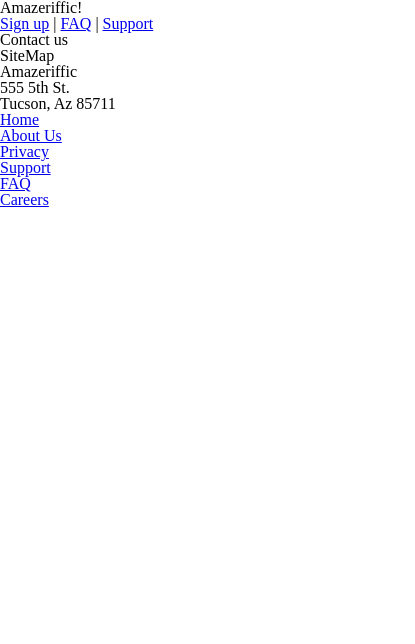
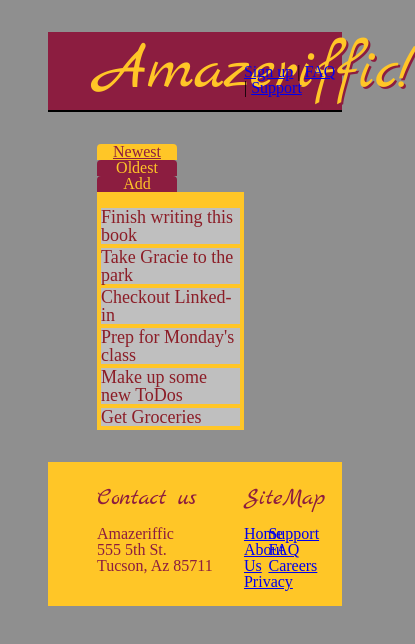
Before and after one commit to StoneAngelTechnologiesLLC/Simple-registration-form-Utilizing-jQuery-, a plain HTML site: page index.html in a window 390 px wide. Shown: the whole page, 415 px wide, since content can reach past the window. Drawn offline with nearby package versions, Linux system fonts and the light colour scheme.

Commit message:
final version complete

```diff
--- a/JavaScripts/app.js
+++ b/JavaScripts/app.js
@@ -4,135 +4,177 @@
 
 //			If opening browser off-line, jQuery code will not be recognized by your computer!
 
+var main = function()
+{
+	"use strict";
+	//										** Phase #5
 
-// *** Uncomment the lines 8 thru 12 as well as line 62, 85 & 86 below to begin Phases 1-6b ***
-//  Uncomment each Phase, in order. Open HTML file in browser after uncommenting a phase to see result
+	var toDos = [
+					"Get Groceries",
+					"Make up some new ToDos",
+					"Prep for Monday's class",
+					"Checkout Linked-in",
+					"Take Gracie to the park",
+					"Finish writing this book"
+				];
 
-// var main =
+	$(".tabs a span").toArray().forEach(function(element)
+	{
+		var $element = $(element);
 
-// 	function()
-// 	{
-// 		"use strict";
+		// To create an event("click") handler for this element
+		$(element).on("click", function()
+		{
+			//since we are using jQuery version of element,
+			//We will create temporary variable
+			//so we don't have to re-create it.
+			var $content, $input, $button;
 
-// 		$(".comments button").on("click",  function(event)
-												//		Uncomment for block below for Phase# 1
-											    // {
-											   	// 		console.log("hello World!");
-											   	// }
+			$(".tabs a span").removeClass("active");
+			$element.addClass("active");
+			$("main .content").empty();
 
-											   	   //		Uncomment for block below for Phase# 2
-											   	   // {
-											   	   // 		$(".comments-input").append("<p>This is a new comment<p/>");
-											   	   // }
+			if ($element.parent().is(":nth-child(1)"))
+			{
+				$(".mainContainer").css("width", "66.66%");
+				$content = $("<ul>");
+				// for (var i = 0; i <= toDos.length; i++) // 1st to last
+				for (var i = toDos.length-1; i >= 0; i--)  // last to 1st
+				{
+					$content.append($("<li>").text(toDos[i]));
+				}
+				//$("main .content").append($content);
+				//$content.append($("<li>").text("hello"));
+			}
 
-											   	      //        Uncomment for block below for Phase# 3
-											   	      // {
-											   	      // 		var $new_comment = $("<p>");
-											   	      // 		$new_comment.text("This is a new comment");
-											   	      //
-											   	      //        $(".comments-input").append($new_comment);
-											   	      // }
+			else if ($element.parent().is(":nth-child(2)"))
+			{
+				$(".mainContainer").css("width", "66.66%");
+				$content = $("<ul>");
+				toDos.forEach(function (todo)
+				{
+					$content.append($("<li>").text(todo));
+				});
+			}
+			else if ($element.parent().is(":nth-child(3)"))
+			{
+				$(".mainContainer").css("width", "33.2%");
+				$input = $("<input>");
 
-											   	         //		Uncomment for block below for Phase# 4
-											   	         // {
-											   	         // 	var $new_comment = $("<p>").text("This is a new comment");
-											   	         // 	$(".comments-input").append($new_comment);
-											   	         // }
+				$button = $("<button>").text("ASU");
 
-											   	    //	Uncomment for block below for Phase# 5
-											   		// {
-											   		// 	var $new_comment = $("<p>"),
+				$button.on("click", function()
+				{
+					if($input.val() !== "")
+					{
+						toDos.push($input.val());
+						$input.val("");
+					}
+				});
 
-											   		// 	comment_text = $(".comments input").val();
+				$content = $("<div>").append($input, $button);
+			}
 
-											   		// 	$new_comment.text(comment_text);
+ 			$("main .content").append($content);
+			return false;
+		});
+	});
 
-											   		// 	$(".comments-input").append($new_comment);
-											   		// }
+	$(".tabs a:first-child span").trigger("click");
+	};
 
-
-											   		//  Uncomment for block below for Phase# 6-a
-		      //                                       {
-								// 			   			var $new_comment;
-
-								// 			   			if ($(".comments input").val() !== "")
-								// 			   			{
-								// 			   				$new_comment = $("<p>").text($(".comments input").val());
-								// 			   				$new_comment.hide();
-								// 			   				$(".comments-input").append($new_comment);
-								// 			   				//Defualt parameter value is 400/ms:
-								// 							//Either value, number (500) or string ("500") data-type will be accepted.
-								// 							$new_comment.fadeIn(1000);
-								// 			   				$(".comments input").val("");
-								// 			   			}
-								//
-
-				// *** Uncomment the line below for Phases 1-6b ***				   		}
-								// );
-
-	//	   Uncomment for block below for Phase# 6-b
-		// $(".comments input").on("keypress", function (event)
-		// {
-		// 	var $new_comment;
-
-		// 	if (event.keyCode === 13)
-		// 	{
-		// 		if ($(".comments input").val() !== "")
-		// 		{
-		// 			$new_comment = $("<p>").text($(".comments input").val());
-		// 			$new_comment.hide();
-		// 			$(".comments-input").append($new_comment);
-		// 			//Defualt parameter value is 400/ms:
-		// 			//Either value, number (500) or string ("500") data-type will be accepted.
-		// 			$new_comment.fadeIn(1000);
-		// 			$(".comments input").val("");
-		// 		}
-
-		// 	}
-		// });
-     // *** Uncomment the 2 lines below for Phases 1-6b ***
- //    };
-	// $(document).ready(main);
-
-
-	// 						***	FINAL Phase# 7 ***
-	// Comment out the code below before beginning the instructions
-	// at begining of this file, to fire Phase# 1 correctly.
+$(document).ready(main);
 
 
 
-var main = function()
-{
-	"use strict";
+	//$(".tabs a:first-child span").trigger("click");
+	// //									** Phase #4 Using A ForEach Loop, Array
 
-	var addCommentFromInputBox = function()
-	{
-		var $new_comment;
+	// 	$(".tabs a span").toArray().forEach(function (element)
+	// 	{
+	// 		// To create an event("click") handler for this element
+	// 		$(element).on("click", function()
+	// 		{
+	// 			$("tabs. a span").removeClass("active");
+	// 			$(element).addClass("active");
+	// 			$("main .content").empty();
+	// 			return false;
+	// 		});
 
-		if ($(".comments input").val() !== "")
-			{
-		 		$new_comment = $("<p>").text($(".comments input").val());
-		 		$new_comment.hide();
-		 		$(".comments-input").append($new_comment);
-		 		//				fadeIn function's Defualt parameter value is 400/ms:
-		 		//		Either value: number (500) or string ("500") data-type will be accepted.
-		 		$new_comment.fadeIn(1000);
-		 		$(".comments input").val("");
-		 	}
-	};
+	// 	});
+ // 	//  //								** Phase #3 Using A For Loop
 
-	$(".comments button").on("click",  function(event)
-	{
-		addCommentFromInputBox();
-	});
+	// //  var tabnumber;
+	// //  for (tabNumber = 1; tabnumber <= 3; tabnumber++)
+	// //  {
+	// //  	var tabSelector = ".tabs a:nth-child("+ tabNumber +") span";
+	// //  }
 
-	$(".comments input").on("keypress", function (event)
-	{
-		if (event.keyCode === 13)
-		{
-			addCommentFromInputBox();
-		}
-	});
-};
+	// //  $(tabSelector).on("click", function()
+	// //  {
+	// //  	$(".tabs span").removeClass("active");
+	// //  	$(tabSelector).addClass("active");
+	// //  	return false;
+	// //  })
 
-$(document).ready(main);
+ // 	// //  	//  						** Phase #2 Refactoring Using A Funstion
+
+	// // // var makeTabActive = function(tabNumber)
+	// // // {
+	// // // 	// construct the selector from the tab number
+	// // // 	var tabSelector = ".tabs a:nth-child("+ tabNumber +") span";
+	// // // 	$(".tabs span").removeClass("active");
+	// // // 	$(tabSelector).addClass("active");
+	// // // }
+
+	// // // //  						** Phase #2 Refactoring Using A Funstion
+
+	// // // $(".tabs a:nth-child(1)").on("click", function ()
+	// // // {
+	// // // 	makeTabActive(1);
+
+	// // // 	// //  					** Phase #1 Creating The Tab Functonality
+
+	// // // 	// // To make ALL tabs INACTIVE.
+	// // // 	// $(".tabs span").removeClass("active");
+
+	// // // 	// // To make 1st tab ACTIVE
+	// // // 	// $(".tabs a:nth-child(1) span").addClass("active");
+
+	// // // 	// // To empty main section, in order to re-create it
+	// // // 	// $("main .content").empty();
+
+	// // // 	// To return false, so we don't follow the link
+	// // // 	return false;
+	// // // });
+
+	// // // //  						** Phase #2 Refactoring Using A Funstion
+
+	// // // $(".tabs a:nth-child(2)").on("click", function()
+	// // // {
+	// // // 	makeTabActive(2);
+	// // // 	// //  					** Phase #1 Creating The Tab Functonality
+
+	// // // 	// $(".tabs span").removeClass("active");
+	// // // 	// $(".tabs a:nth-child(2) span").addClass("active");
+	// // // 	// $("main .content").empty();
+	// // // 	return false;
+	// // // });
+
+	// // // //  						** Phase #2 Refactoring Using A Funstion
+
+	// // // $(".tabs a:nth-child(3)").on("click", function()
+	// // // {
+	// // // 	makeTabActive(3);
+	// // // 	// //  					** Phase #1 Creating The Tab Functonality
+
+	// // // 	// $(".tabs span").removeClass("active");
+	// // // 	// $(".tabs a:nth-child(3) span").addClass("active");
+	// // // 	// $("main .content").empty();
+	// // // 	return false;
+	// // // });
+
+
+// };
+
+// $(document).ready(main);
--- a/Styles/style.css
+++ b/Styles/style.css
@@ -330,7 +330,7 @@
     }
 */
 /* For large screens or landscape tablets*/
-@media only screen and (min-width: 777px)
+@media only screen and (min-width: 1px)
 {
     .col-sm-00  {display: initial;}
     .col-md-00  {display: initial;}
@@ -357,9 +357,24 @@
     float:              left;
 }
 
-     [class*="col-lg-"]
+    /* [class*="col-lg-"]
     {
         border: 4px solid gray;
+    }*/
+
+    button
+    {
+        background: #8c1d40;
+        border-color: #bfbfbf;
+        border-radius: 1rem;
+        color: #ffc627;
+        font-size:1rem;
+        font-weight: bolder;
+        height: 1.2rem;
+        margin-bottom: .2rem;
+        margin-top:.2rem;
+        text-align: center;
+        width: 3.2rem;
     }
 
     body
@@ -367,10 +382,19 @@
         background-color: #8f8f8f;
     }
 
-    /*.contact
+    .content li
     {
-
-    }*/
+        background-color: #bfbfbf;
+        color: #8c1d27;
+        font-size: 1.125rem;
+        margin-bottom: .25rem;
+        margin-left: .25rem;
+        margin-right: .25rem;
+    }
+    .content li:first-child
+    {
+        margin-top: 1rem;
+    }
 
     footer
     {
@@ -380,10 +404,16 @@
         padding-top: 1rem;
     }
 
+    .footerHeader1
+    {
+        margin-left: 16.66%;
+    }
     header
     {
+        background-color: #8c1d40;
         border-bottom: 2px solid black;
         height: 5rem;
+        margin-top: 2rem;
     }
     html
     {
@@ -395,6 +425,7 @@
     {
 
         height: 4rem;
+        margin-left: 16.66%;
     }
 
     .header2
@@ -422,9 +453,34 @@
 
     }
 
+    input
+    {
+        background-color: #bfbfbf;
+        color: #8c1d27;
+        font-size: 1rem;
+        font-weight: bold;
+        height: 1.25rem;
+        margin-bottom: .1rem;
+        margin-left: .25rem;
+        margin-right: 1.15rem;
+        text-align: center;
+        text-shadow: 1px 1px #ffc627;
+        width: 10rem;
+    }
+
     main
     {
-        height: 20rem;
+        margin-left: 16.66%;
+        padding-bottom: 2rem;
+        padding-top: 2rem;
+    }
+    .mainContainer
+    {
+        background-color: #ffc627;
+    }
+
+    .padDown
+    {
         padding-top: 1rem;
     }
 
@@ -433,6 +489,30 @@
         content:            "";
         clear:              both;
         display:            block;
+    }
+    .tabs
+    {
+        background-color: #8f8f8f;
+    }
+    .tabs a span
+    {
+        background-color: #8c1d40;
+        border-radius: .25rem .25rem 0 0;
+        color: #ffc627;
+        display: inline-block;
+        text-align: center;
+        width: 5rem;
+    }
+
+    .tabs a span.active
+    {
+        background-color: #ffc627;
+        border-radius: .25rem .25rem 0 0;
+        color: #8c1d40;
+        display: inline-block;
+        text-align: center;
+        text-decoration: underline;
+        width: 5rem;
     }
     /*.siteMap
     {
--- a/index.html
+++ b/index.html
@@ -30,7 +30,7 @@
 
         <header class = "col-lg-12 col-md-05 col-sm-12">
 
-            <div class= "header1 col-lg-08">
+            <div class= "header1 col-lg-06">
 
                 <h1>Amazeriffic!</h1>
 
@@ -50,38 +50,55 @@
 
         <p class="row"></p>
 
-        <main class=" col-lg-12 col-md-05 col-sm-12">
-
+        <main class=" col-lg-09 col-md-05 col-sm-12">
+             <div class="mainContainer col-lg-12 col-md-05 col-sm-12">
+                 <div class="tabs col-lg-12 col-md-05 col-sm-12">
+                     <a href=""><span class="active">Newest</span></a>
+                     <a href=""><span>Oldest</span></a>
+                     <a href=""><span>Add</span></a>
+                 </div>
+                 <p class="row"></p>
+                 <div class="content">
+                     <!-- <ul>
+                         <li>Get Groceries</li>
+                         <li>Make up some new ToDos</li>
+                         <li>Prep for Monday's class</li>
+                         <li>Checkout Linked-in</li>
+                         <li>Take Gracie to the park</li>
+                         <li>Finish writing this book</li>
+                     </ul> -->
+                 </div>
+             </div>
         </main>
 
         <p class="row"></p>
 
         <footer class = "col-lg-12 col-md-05 col-sm-12">
-            <div class="tall col-lg-08 col-md-05 col-sm-12"">
+            <div class="footerHeader1 col-lg-06 col-md-05 col-sm-12">
                 <h4>Contact us</h4>
             </div>
-            <div class="col-lg-04 col-md-05 col-sm-12"">
+            <div class="footerHeader2 col-lg-04 col-md-05 col-sm-12">
                 <h4>SiteMap</h4>
             </div>
             <p class="row"></p>
-            <div class="col-lg-08 col-md-05 col-sm-12">
+            <div class="footerHeader1 padDown col-lg-06 col-md-05 col-sm-12">
 
                 <p>Amazeriffic</p>
                 <p>555 5th St.</p>
                 <p>Tucson, Az 85711</p>
             </div>
-            <div class="col-lg-02 col-md-05 col-sm-12">
+            <div class="padDown col-lg-01 col-md-05 col-sm-12">
                 <ul>
-                    <li><a href="#">Home</li>
-                    <li><a href="#">About Us</li>
-                    <li><a href="#">Privacy</li>
+                    <li><a href="#">Home</a></li>
+                    <li><a href="#">About Us</a></li>
+                    <li><a href="#">Privacy</a></li>
                 </ul>
             </div>
-            <div class="col-lg-02 col-md-05 col-sm-12">
+            <div class="padDown col-lg-02 col-md-05 col-sm-12">
                     <ul>
-                        <li><a href="#">Support</li>
-                        <li><a href="#">FAQ</li>
-                        <li><a href="#">Careers</li>
+                        <li><a href="#">Support</a></li>
+                        <li><a href="#">FAQ</a></li>
+                        <li><a href="#">Careers</a></li>
                     </ul>
             </div>
         </footer>
```
